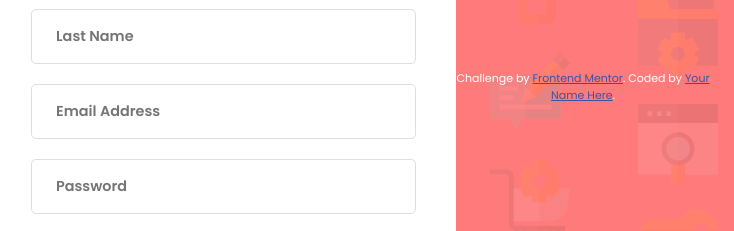
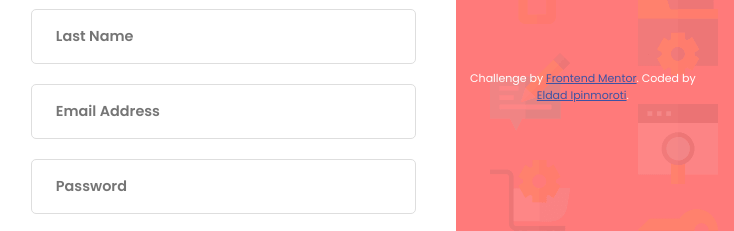
Before and after one commit to eldadtemi/Frontend-Mentor-Intro-component-with-sign-up-form-Project-, a plain HTML site: page intro-component-with-signup-form-master/index.html in a window 1280 px wide. Shown: the part 313-544 px from the top of the page, 546-1280 px from the left. Drawn offline with Linux system fonts and the light colour scheme.

Commit message:
adjusting footer

```diff
--- a/intro-component-with-signup-form-master/index.html
+++ b/intro-component-with-signup-form-master/index.html
@@ -67,7 +67,7 @@
 
       <footer class="attribution">
       Challenge by <a href="https://www.frontendmentor.io?ref=challenge">Frontend Mentor</a>.
-      Coded by <a href="#">Your Name Here</a>.
+      Coded by <a href="#">Eldad Ipinmoroti</a>.
     </footer>
     <script src="script.js"></script>
 </body>
```
Also changed, not shown: intro-component-with-signup-form-master/script.js (line endings or trailing spaces).
